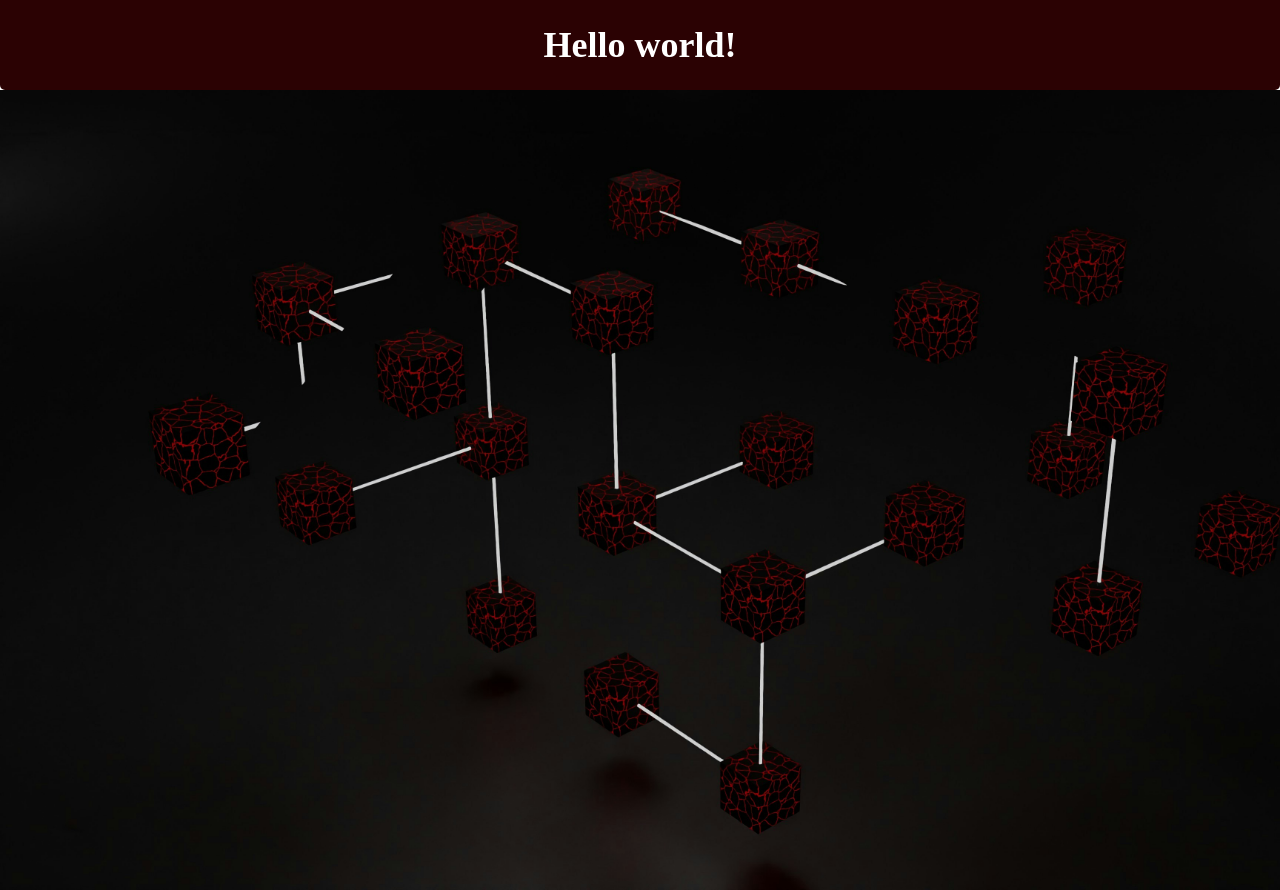
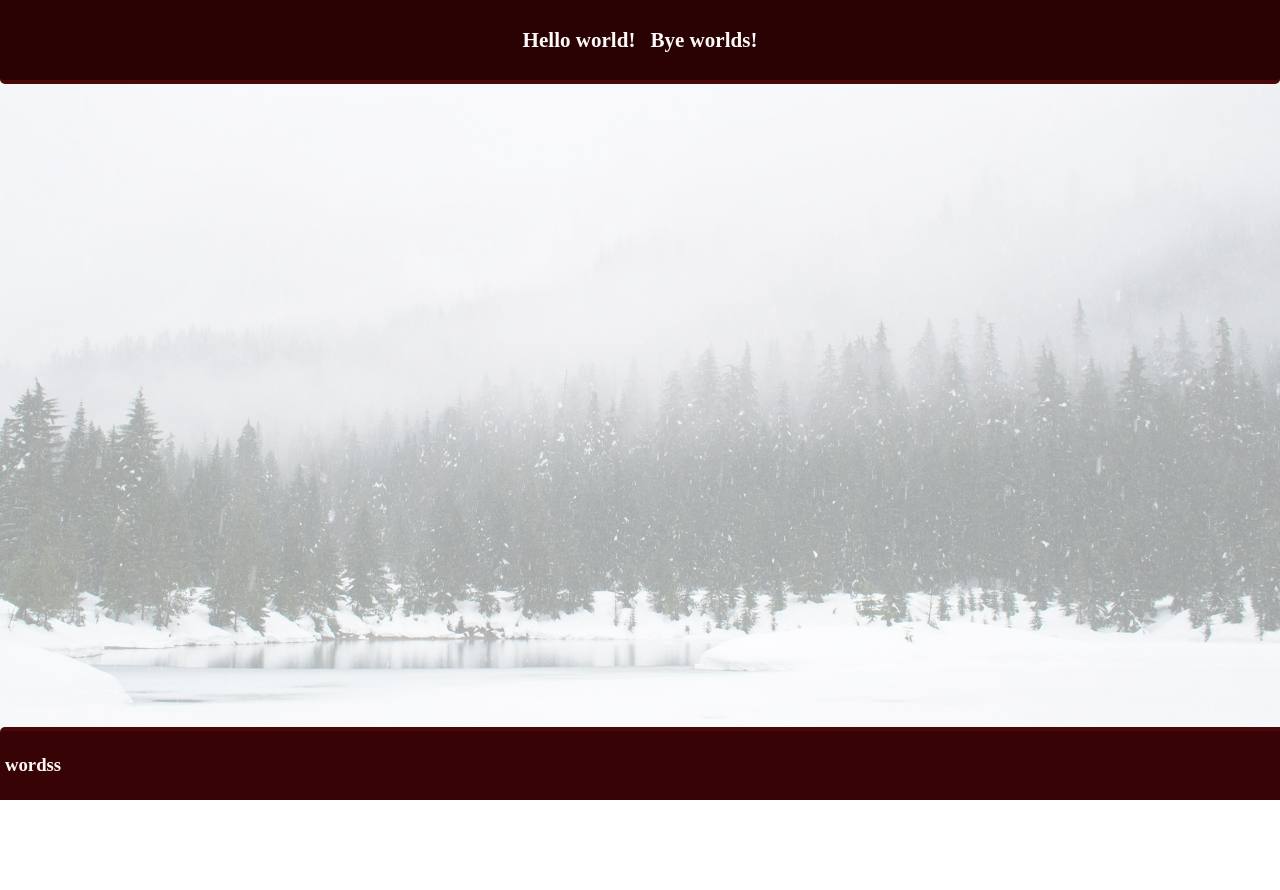
Before and after one commit to ngyitong/portfolio, a React (Create React App) app in the folder my-portfolio/: page / in a window 1280 px wide. After the commit the page ends 800 px from the top, so only its background shows below. Built offline with nearby package versions, Linux system fonts and the light colour scheme.

Commit message:
added header and footer

```diff
--- a/my-portfolio/src/App.css
+++ b/my-portfolio/src/App.css
@@ -1,8 +1,9 @@
-.App {
-  text-align: center;
+.app{
+  color: #61dafb;
+  /* text-align: center; */
 }
 
-.App-logo {
+.app-logo {
   height: 30vmin;
   pointer-events: none;
 }
@@ -13,37 +14,63 @@
   }
 }
 
-.App-header {
+/*
+Renders the heading
+*/
+.header {
   background-color: #2b0203;
-  /* background-color: linear-gradient(to bottom,#ff8a00, #e52e71); */
+  border-bottom: 4px solid #49090a;
   border-radius: 0px 0px 5px 5px;
   min-height: 10vh;
+  width: 100%;
+  position: fixed;
   display: flex;
   flex-direction: column;
   align-items: center;
   justify-content: center;
   font-size: calc(10px + 1vmin);
-  color: #ffffff;
+  color: #fff9f9;
 }
 
-.background{
-  background-image: url(./pictures/darknetwork.jpg);
+.footer{
+  background-color: #370304;
+  border-top: 4px solid #49090a;
+  border-radius: 5px 5px 0px 0px;
+  padding: 5px;
+  width: 100%;
+  bottom: 0;
+  display: flex;
+  flex-direction: column;
+  align-items: left;
+  font-size: calc(8px + 1vmin);
+  position: absolute;
+  color: #fff9f9;
+}
+
+/* Make elements line up in a row */
+.flex-container-row{
+  display: flex;
+  flex-direction: row;
+  flex-wrap: wrap;
+  /* Add a gap between flexboxes */
+  gap: 15px;
+}
+
+/*
+renders the application background
+*/
+.background:before {
+  background-image: url(./pictures/landscape.jpg);
   background-size: cover;
   background-repeat: no-repeat;
-  height: 100vh;
-  font-size: 30px;
+  content: ' ';
+  height: 100%;
+  width: 100%;
+  position: absolute;
+  opacity: 0.4;
 }
 
 
 .App-link {
   color: #61dafb;
 }
-
-@keyframes App-logo-spin {
-  from {
-    transform: rotate(0deg);
-  }
-  to {
-    transform: rotate(360deg);
-  }
-}
--- a/my-portfolio/src/App.js
+++ b/my-portfolio/src/App.js
@@ -4,16 +4,21 @@ import './global.css';
 function App() {
   return (
 
-    <div className="App">
-
-      <header className="App-header">
-        <h1>Hello world!</h1>
-      </header>
+    <div className="app">
 
       <div className="background">
 
+        <header className="header">
+          <div className="flex-container-row">
+            <h3>Hello world!</h3>
+            <h3>Bye worlds!</h3>
+          </div>
+        </header>
+
+        <footer className="footer">
+          <h3>wordss</h3>
+        </footer>
       </div>
-
 
     </div>
   );
```
Also changed, not shown: my-portfolio/src/pictures/landscape.jpg (added).
